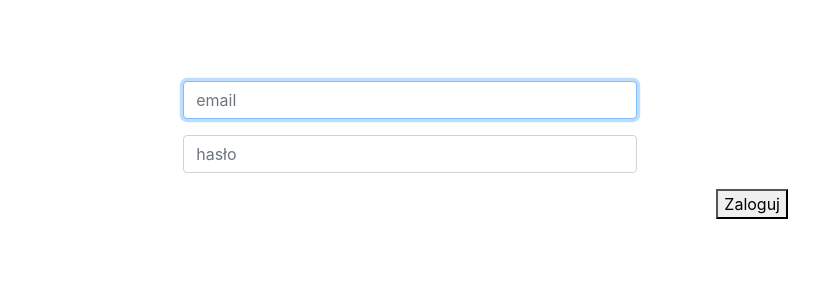
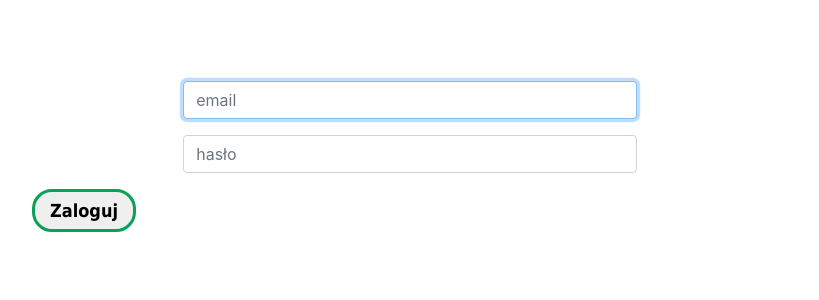
Before and after one commit to barte525/PO, a Django app: page /save/ in a window 1280 px wide. Shown: the part 48-348 px from the top of the page, without its empty margins (230-1049 px from the left). Run offline with Django 4.2, Linux system fonts and the light colour scheme; data comes from the database, SQL or seed files in the repository; some libraries are stand-ins or nearby versions.

Commit message:
front works

```diff
--- a/mysite/static/base_style.css
+++ b/mysite/static/base_style.css
@@ -3,7 +3,7 @@
   padding-right: 20%;
 }
 
-input[type=submit]{
+input[type=submit], .Zaloguj{
   padding: 5px 15px;
   border: solid;
   border-color: #08a157;
@@ -14,9 +14,13 @@ input[type=submit]{
   font-family: Tahoma, sans-serif;
 }
 
-input[type=submit]:hover{
+input[type=submit]:hover, .Zaloguj:hover{
   background-color: #006e39;
   color: white;
+}
+
+.Zaloguj {
+    float: left;
 }
 
 h1 {
--- a/mysite/static/login_style.css
+++ b/mysite/static/login_style.css
@@ -2,8 +2,21 @@
     margin-top: 5%;
 }
 
-button[type=submit]{
+button{
+  padding: 5px 15px;
+  border: solid;
+  border-color: #08a157;
+  font-size: 18px;
+  font-weight: 600;
+  border-radius: 20px;
+  cursor: pointer;
+  font-family: Tahoma, sans-serif;
   float: right;
+}
+
+button:hover{
+  background-color: #006e39;
+  color: white;
 }
 
 .form-group input {
--- a/mysite/templates/login.html
+++ b/mysite/templates/login.html
@@ -1,6 +1,7 @@
 {% extends 'base.html' %}
 {% block title %}Login{% endblock %}
 {% block head %}
+
     <link rel="stylesheet" href="https://stackpath.bootstrapcdn.com/bootstrap/4.3.1/css/bootstrap.min.css"
                        integrity="sha384-ggOyR0iXCbMQv3Xipma34MD+dH/1fQ784/j6cY/iJTQUOhcWr7x9JvoRxT2MZw1T"
                        crossorigin="anonymous">
@@ -31,7 +32,7 @@
             {% endfor %}
       {% endif %}
       </div>
-        <button type="submit">Zaloguj</button>
+        <button type="submit" class="Zaloguj">Zaloguj</button>
     </form>
 </div>
 {% endblock %}
```
Also changed, not shown: mysite/static/defined_segment.css (+3 -14 lines).
